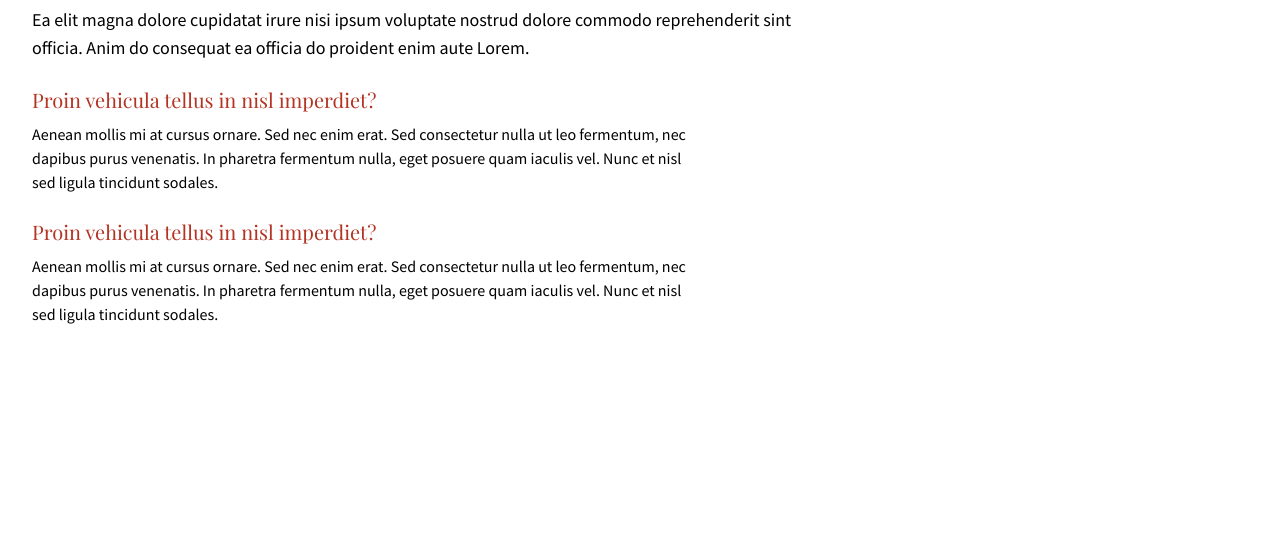
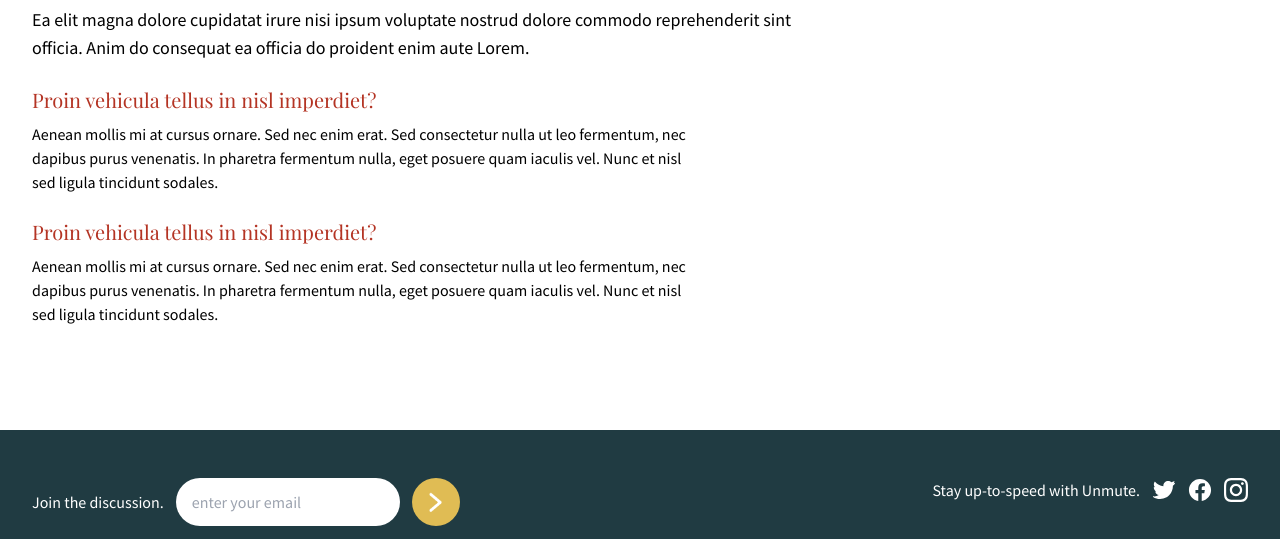
Before and after one commit to seancdavis/stackbit-jamstack-journey, an Eleventy site: page 02-static-site/www/content-page.html in a window 1280 px wide. Shown: the part 261-800 px from the top of the page. Built offline with nearby package versions, Linux system fonts and the light colour scheme; Eleventy itself is replaced by a stand-in of ours; files that its build step writes are made by us from their sources.

Commit message:
Fix footer positioning

```diff
--- a/02-static-site/src/css/partials/base.css
+++ b/02-static-site/src/css/partials/base.css
@@ -1,3 +1,13 @@
+body {
+  display: flex;
+  flex-direction: column;
+  min-height: 100vh;
+
+  > main {
+    flex: 1;
+  }
+}
+
 h1,
 h2,
 h3,
--- a/02-static-site/src/css/partials/content.css
+++ /dev/null
@@ -1,9 +0,0 @@
-.template--content--main {
-  display: flex;
-  flex-direction: column;
-  min-height: 100vh;
-
-  > main {
-    flex: 1;
-  }
-}
--- a/02-static-site/src/css/styles.css
+++ b/02-static-site/src/css/styles.css
@@ -16,4 +16,3 @@
 @import "partials/button";
 @import "partials/swiper-overrides";
 @import "partials/home";
-@import "partials/content";
--- a/02-static-site/www/css/styles.css
+++ b/02-static-site/www/css/styles.css
@@ -1740,6 +1740,16 @@ video {
 }
 
 /* Custom */
+
+body {
+  display: flex;
+  flex-direction: column;
+  min-height: 100vh;
+}
+
+body > main {
+    flex: 1;
+  }
 
 h1, h2, h3, h4, h5, h6{
   font-family: Playfair Display, serif;
@@ -2026,16 +2036,6 @@ input[type="submit"]:hover {
   }
 }
 
-.template--content--main {
-  display: flex;
-  flex-direction: column;
-  min-height: 100vh;
-}
-
-.template--content--main > main {
-    flex: 1;
-  }
-
 @media (min-width: 640px){
   .sm\:inline-block{
     display: inline-block;
```
